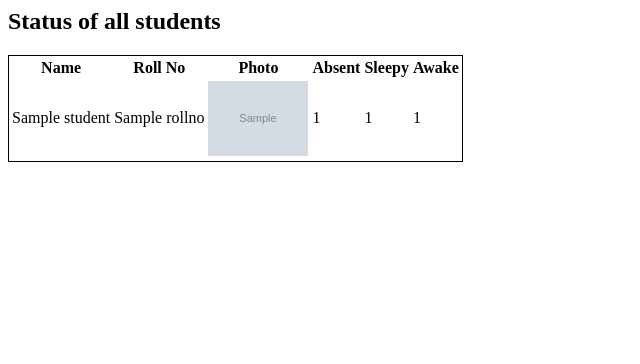
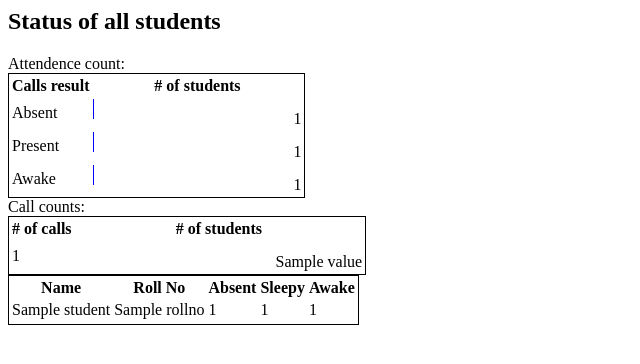
Before and after one commit to ashutosh0gupta/randomAttendance, a Django app: template studenthome/templates/studenthome/all.html in a window 1280 px wide. Shown: the top 364 px of the page, without its empty margins (0-640 px from the left). Run offline with Django 3.2, Linux system fonts and the light colour scheme; the template is opened without the code that fills it: most values are stand-ins (such as "Sample title", 1, 10 or a date in 2020); grey boxes marked "Sample" are stand-in pictures.

Commit message:
stat collection

```diff
--- a/studenthome/templates/studenthome/all.html
+++ b/studenthome/templates/studenthome/all.html
@@ -1,12 +1,62 @@
 {% if student_list %}
 <h2>Status of all students</h2>
+<div>
+  Attendence count:
   <table style="border: 1px solid black">
-    <tr><th>Name</th> <th>Roll No</th> <th>Photo</th> <th>Absent</th> <th>Sleepy</th> <th>Awake</th> </tr>
+    <tr><th> Calls result </th> <th># of students</th></tr>
+    <tr>
+      <td>Absent</td>
+      <td>
+        <svg width="200" height="25">
+          <rect width="{{ absent_count }}" height="20" style="fill:rgb(0,0,255)" />
+        </svg>{{ absent_count }}
+      </td>
+    </tr>
+    <tr>
+      <td>Present</td>
+      <td>
+        <svg width="200" height="25">
+          <rect width="{{ present_count }}" height="20" style="fill:rgb(0,0,255)" />
+        </svg>{{ present_count }}
+      </td>
+    </tr>
+    <tr>
+      <td>Awake</td>
+      <td>
+        <svg width="200" height="25">
+          <rect width="{{ awake_count }}" height="20" style="fill:rgb(0,0,255)" />
+        </svg>{{ awake_count }}
+      </td>
+    </tr>
+  </table>
+  Call counts:
+  <table style="border: 1px solid black">
+    <tr><th># of calls</th> <th># of students</th></tr>
+    {% for count,value in count_list.items %}
+    <tr>
+      <td>{{ count }}</td>
+      <td>
+        <svg width="200" height="25">
+          <rect width="{{ value }}" height="20" style="fill:rgb(0,0,255)" />
+        </svg>{{ value }}
+      </td>
+    </tr>
+    {% endfor %}
+  </table>
+</div>
+  <table style="border: 1px solid black">
+    <tr><th>Name</th> <th>Roll No</th>
+      {% if show_photo %}
+      <th>Photo</th>
+      {% endif %}
+      <th>Absent</th> <th>Sleepy</th> <th>Awake</th> </tr>
     {% for student in student_list %}
     <tr>
       <td>{{ student.name }}</td>
       <td>{{ student.rollno }}</td>
+      {% if show_photo %}
       <td><img border="0"  src="/images/{{student.imagePath}}" WIDTH=100></td>
+      {% endif %}
       <td>{{ student.absentCount }}</td>
       <td>{{ student.presentCount }}</td>
       <td>{{ student.awakeCount }}</td>
--- a/studenthome/urls.py
+++ b/studenthome/urls.py
@@ -8,6 +8,5 @@ urlpatterns = [
     path('', views.index, name='index'),
     path('all/', views.all_status, name='all'),
     path('import/', views.db_import, name='import'),
-    # path('<int:student_id>/', views.status, name='status'),
     re_path(r'^(?P<rollno>\d\d[0-9D]\d+)/$', views.status, name='status'),
 ] + static(settings.MEDIA_URL, document_root=settings.MEDIA_ROOT)
```
Also changed, not shown: scripts/asc-import.py (+18 -5 lines), studenthome/views.py (+24 -3 lines), README.md.
